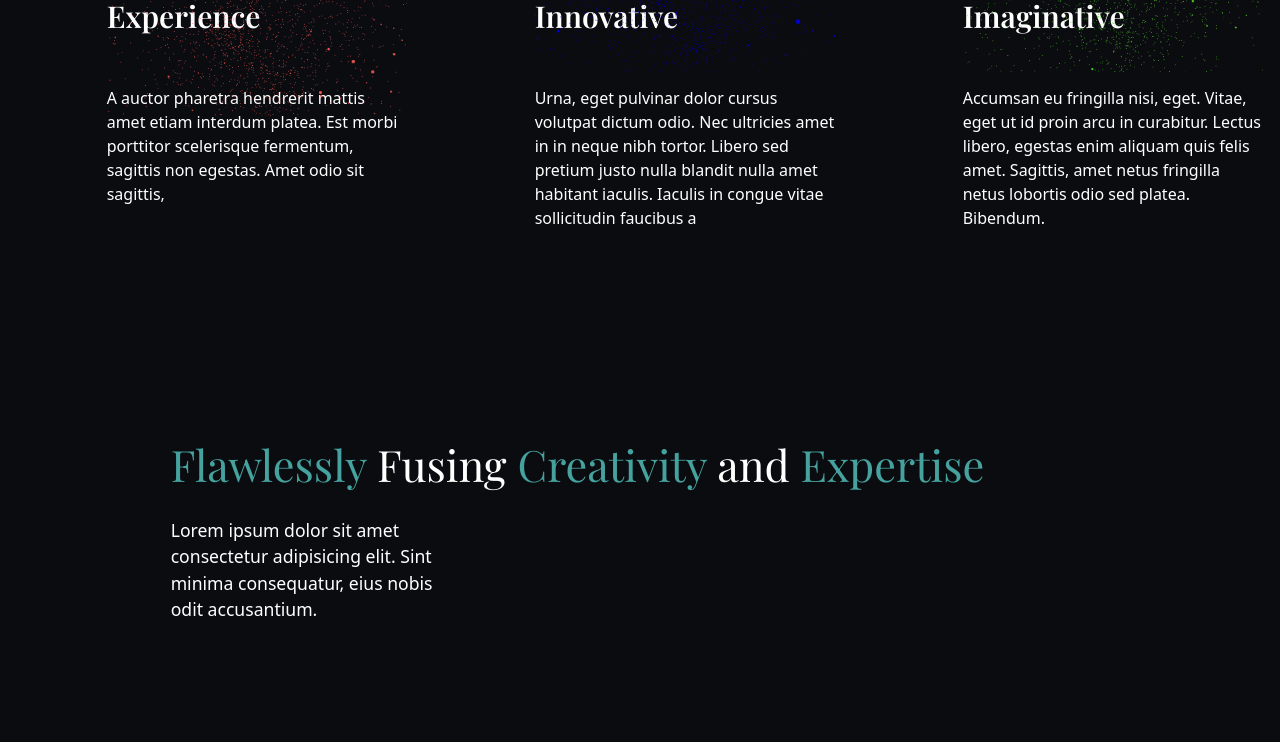
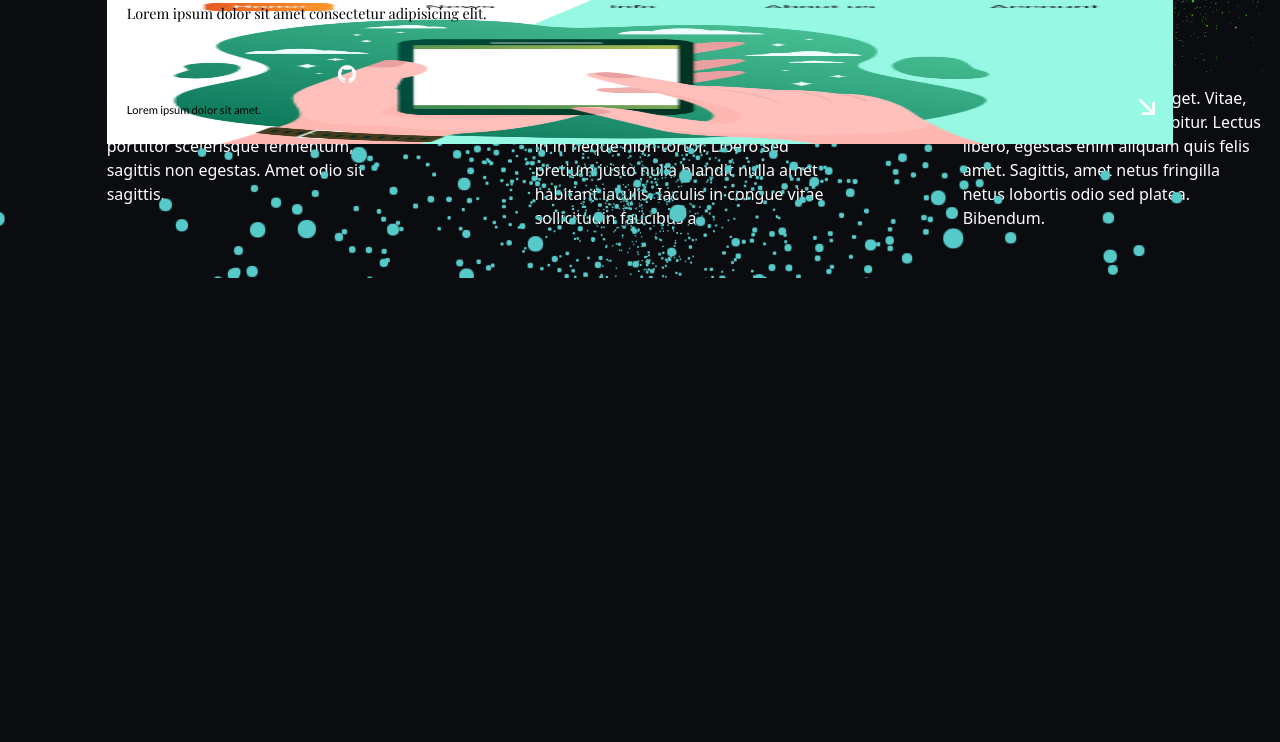
Before and after one commit to travisburns/portfoliosite, a React (Vite) app in the folder portfoliosite/: page / in a window 1280 px wide. Shown: the part 1360-2102 px from the top of the page. Built offline with nearby package versions, Linux system fonts and the light colour scheme.

Commit message:
Added background layer to the projects section. Broke past the 5/6 width on each side to make it loook seamless and good. Still need to work on things

```diff
--- a/portfoliosite/src/App.jsx
+++ b/portfoliosite/src/App.jsx
@@ -10,7 +10,7 @@ import Testimonials from "./scenes/Testimonials"
 import Contact from "./scenes/Contact"
 import Footer from "./scenes/Footer";
 import StarsCanvas from "./scenes/StarsCanvas.jsx";
-
+import ProjectBackground from "./scenes/ProjectBackground.jsx"
 
 
 function App() {
@@ -57,7 +57,7 @@ function App() {
         <MySkills />
 
    </div>
-
+   <ProjectBackground />
    <div className="w-5/6 mx-auto">
 
     <Projects />
--- /dev/null
+++ b/portfoliosite/src/scenes/ProjectBackground.jsx
@@ -0,0 +1,44 @@
+import { useState, useRef, Suspense } from "react";
+import { Canvas, useFrame } from "@react-three/fiber";
+import { Points, PointMaterial, Preload } from "@react-three/drei";
+import * as random from "maath/random/dist/maath-random.esm";
+
+const Stars = (props) => {
+  const ref = useRef();
+  const [sphere] = useState(() => random.inSphere(new Float32Array(9000), { radius: 4 }));
+
+  useFrame((state, delta) => {
+    ref.current.rotation.x -= delta / 10;
+    ref.current.rotation.y -= delta / 10;
+  });
+
+  return (
+    <group rotation={[0, 0, Math.PI / 10]}>
+      <Points ref={ref} positions={sphere} stride={3} frustumCulled {...props}>
+        <PointMaterial
+          transparent
+          color='teal'
+          size={0.100}
+          sizeAttenuation={true}
+          depthWrite={false}
+        />
+      </Points>
+    </group>
+  );
+};
+
+const StarsCanvas4 = () => {
+  return (
+    <div className='canvas-1 w-full h-auto relative inset-0 z-[11] h-[600px]'>
+      <Canvas className="canvas-control relative bottom-[7rem]" camera={{ position: [0, 0, 1] }}>
+        <Suspense className="canvas-child?" fallback={null}>
+          <Stars />
+        </Suspense>
+
+        <Preload all />
+      </Canvas>
+    </div>
+  );
+};
+
+export default StarsCanvas4;
--- a/portfoliosite/src/scenes/Projects.jsx
+++ b/portfoliosite/src/scenes/Projects.jsx
@@ -8,9 +8,10 @@ import github from "../assets/github.png"
 const Projects = () => {
   return (
 
-    <section id="projects" className="pt-48 pb-48">
+    <section id="projects" className="pt-48 pb-48 z-[12] relative bottom-[900px]">
       <div className="projects-title w-[90vw] ml-[5vw] mr-[5vw] pb-[12rem]">
       <p className="project-title_desc text-[2.7em] w-[100%] font-playfair mb-5"><span className="text-red">Flawlessly</span> Fusing <span className="text-red">Creativity</span> and <span className="text-red">Expertise</span></p>
+
       <div className="project-title-para">
         <p className="project-title-para-text w-[262px] h-[35px] text-[1.1rem]">Lorem ipsum dolor sit amet consectetur adipisicing elit. Sint minima consequatur, eius nobis odit accusantium.</p>
       </div>
```
